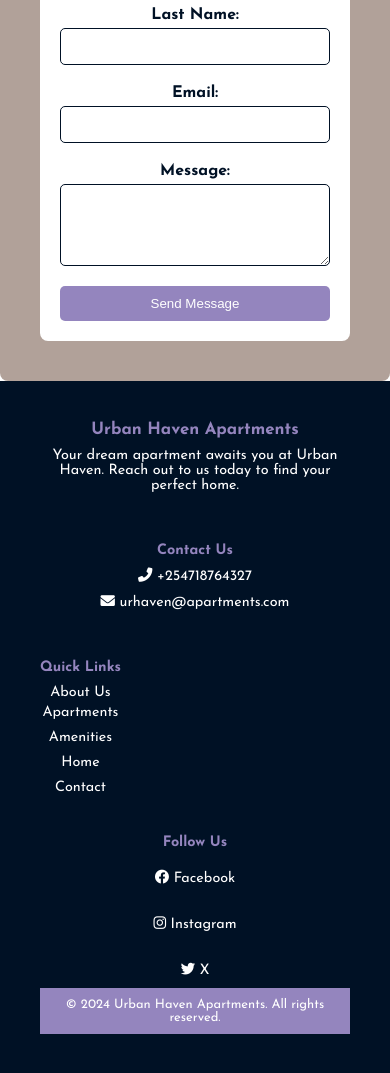
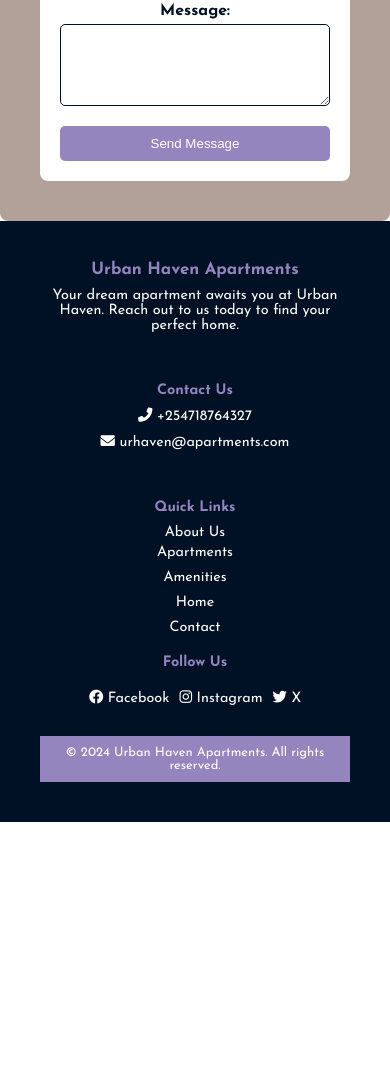
Before and after one commit to kingjames500/Urban-Haven-Apartment-Landing-Page, a website built with Vite: page index.html in a window 390 px wide. Shown: the part 6625-7698 px from the top of the page. After the commit the page ends 7447 px from the top, so only its background shows below. Built offline with nearby package versions, Linux system fonts and the light colour scheme; files whose address does not match are found by name.

Commit message:
footer responsiveness for smaller device

```diff
--- a/style.css
+++ b/style.css
@@ -692,4 +692,48 @@ form button:hover {
   color: var(--color-primary);
 }
 
+.social-items-nav:hover{
+  color: var(--color-header-nav-list-link);
+}
+
+/* responsiveness for footer section */
+
+@media screen and (max-width: 50em) {
+  .footer-container {
+    flex-direction: column;
+    gap: 2rem;
+  }
+
+  .footer-section {
+    width: 100%;
+  }
+
+  .social-links {
+    flex-direction: row;
+    gap: 2rem;
+  }
+}
+
+@media screen and (max-width: 34.375em) {
+  .footer-container {
+    flex-direction: column;
+    align-items: center;
+    text-align: center;
+  }
+
+  .footer-section {
+    width: 100%;
+    margin-bottom: 2rem;
+  }
+
+  .social-links {
+    flex-direction: row;
+    gap: 1rem;
+  }
+
+  .footer-section ul {
+    text-align: center;
+  }
+}
+
 /* end of footer styling */
```
